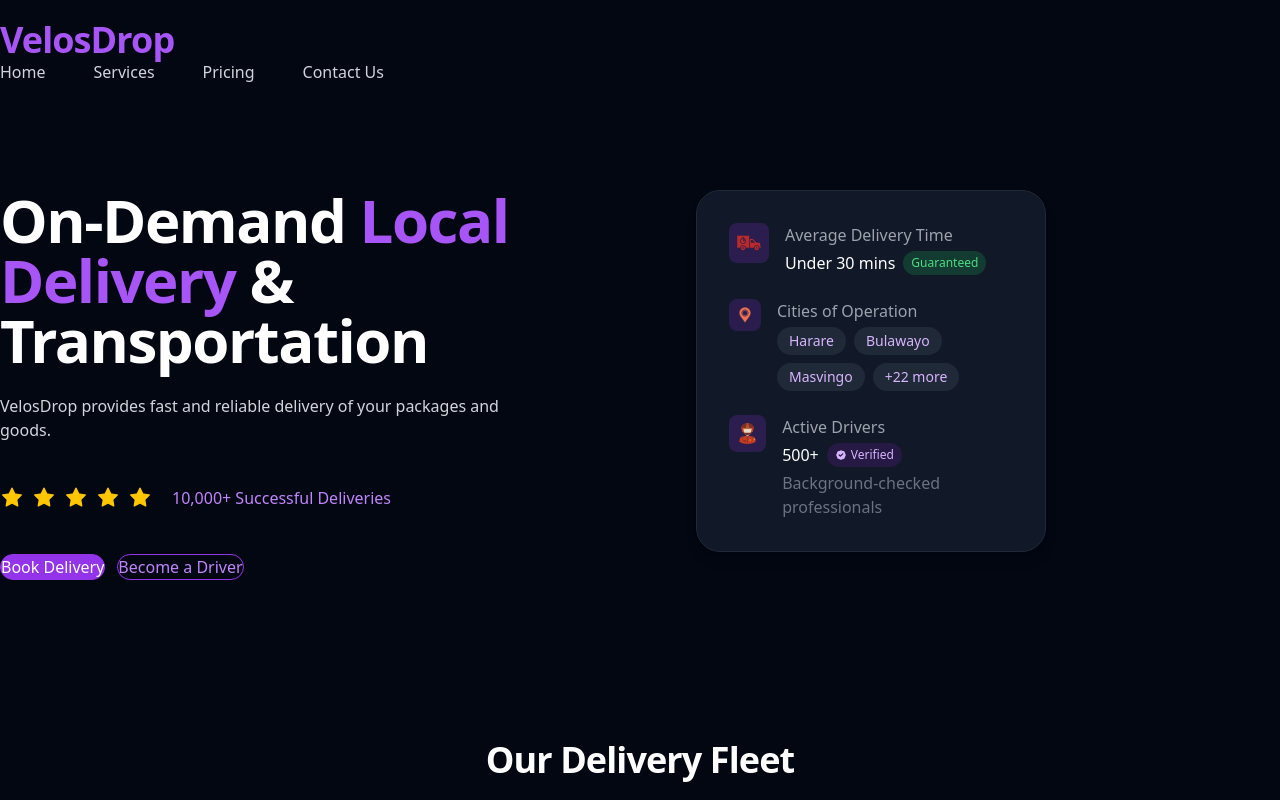
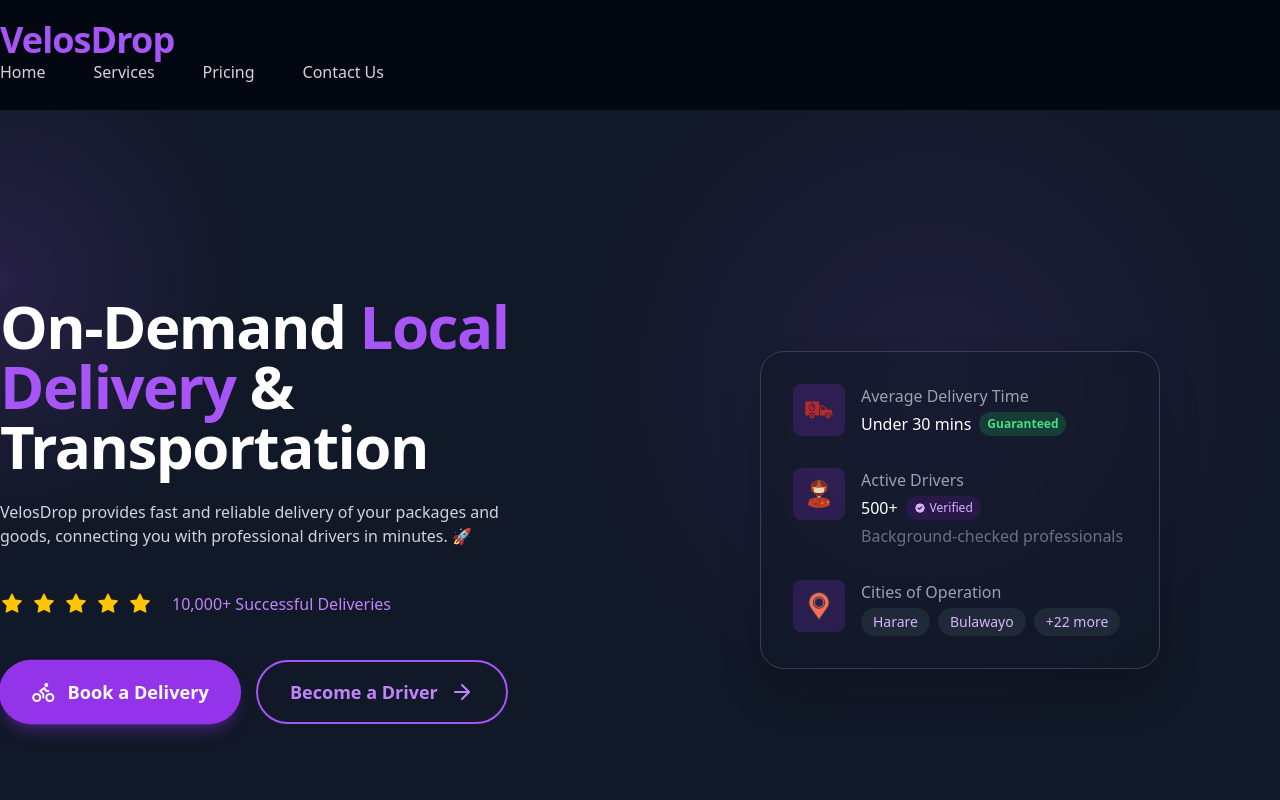
Before and after one commit to velosdrop/velosdrop, a Next.js app: page / in a window 1280 px wide. Shown: the top 800 px of the page. Built offline with nearby package versions, Linux system fonts and the light colour scheme.

Commit message:
updated the hero section

```diff
--- a/components/Hero.tsx
+++ b/components/Hero.tsx
@@ -1,33 +1,65 @@
 "use client";
 
-import Image from 'next/image'
-import Button from './Button'
-import { useRouter } from 'next/navigation'
+import Image from 'next/image';
+import { useRouter } from 'next/navigation';
+import { motion, type Variants } from 'framer-motion';
+import { ArrowRight, Bike } from 'lucide-react'; // You might need to run: npm install lucide-react
 
 const Hero = () => {
-  const router = useRouter()
+  const router = useRouter();
 
   const handleBecomeDriverClick = () => {
     // Redirect to driver otp authentication
-    router.push('/driver/registration')
-  }
+    router.push('/driver/registration');
+  };
 
   const handleBookDeliveryClick = () => {
     // Redirect to customer login page
-    router.push('/customer/customer-login')
-  }
+    router.push('/customer/customer-login');
+  };
+
+  // Animation variants for Framer Motion, now correctly typed
+  const containerVariants: Variants = {
+    hidden: { opacity: 0 },
+    visible: {
+      opacity: 1,
+      transition: { staggerChildren: 0.2, delayChildren: 0.3 }
+    }
+  };
+
+  const itemVariants: Variants = {
+    hidden: { y: 20, opacity: 0 },
+    visible: {
+      y: 0,
+      opacity: 1,
+      transition: { type: 'spring', stiffness: 100 }
+    }
+  };
 
   return (
-    <section className="max-container padding-container flex flex-col gap-20 py-10 pb-32 md:gap-28 lg:py-20 xl:flex-row bg-dark-950">
-      <div className="relative z-20 flex flex-1 flex-col xl:w-1/2">
-        <h1 className="bold-52 lg:bold-88 text-white">
+    <section className="relative min-h-screen max-container padding-container flex flex-col items-center justify-center lg:py-20 xl:flex-row bg-gray-900 text-white overflow-hidden">
+      {/* Animated Gradient Background */}
+      <div className="absolute inset-0 z-0">
+        <div className="absolute bottom-0 left-[-20%] right-[-20%] top-[-10%] h-[500px] w-[500px] rounded-full bg-[radial-gradient(circle_farthest-side,rgba(168,85,247,0.15),rgba(255,255,255,0))]"></div>
+        <div className="absolute bottom-[-20%] right-[0%] top-[-10%] h-[700px] w-[700px] rounded-full bg-[radial-gradient(circle_farthest-side,rgba(168,85,247,0.1),rgba(255,255,255,0))]"></div>
+      </div>
+
+      {/* Main Content */}
+      <motion.div
+        className="relative z-20 flex flex-1 flex-col items-center text-center xl:items-start xl:text-left xl:w-1/2"
+        variants={containerVariants}
+        initial="hidden"
+        animate="visible"
+      >
+        <motion.h1 variants={itemVariants} className="bold-52 lg:bold-88">
           On-Demand <span className="text-purple-500">Local Delivery</span> & Transportation
-        </h1>
-        <p className="regular-16 mt-6 text-gray-300 xl:max-w-[520px]">
-          VelosDrop provides fast and reliable delivery of your packages and goods.
-        </p>
+        </motion.h1>
 
-        <div className="my-11 flex items-center gap-5">
+        <motion.p variants={itemVariants} className="regular-16 mt-6 text-gray-300 xl:max-w-[520px]">
+          VelosDrop provides fast and reliable delivery of your packages and goods, connecting you with professional drivers in minutes. 🚀
+        </motion.p>
+
+        <motion.div variants={itemVariants} className="my-11 flex flex-col sm:flex-row items-center gap-5">
           <div className="flex items-center gap-2">
             {Array(5).fill(1).map((_, index) => (
               <Image
@@ -42,74 +74,63 @@ const Hero = () => {
           <p className="bold-16 lg:bold-20 text-purple-400">
             10,000+ Successful Deliveries
           </p>
-        </div>
+        </motion.div>
 
-        <div className="flex flex-col w-full gap-3 sm:flex-row">
-          <Button
-            type="button"
-            title="Book Delivery"
-            variant="btn_purple"
+        <motion.div variants={itemVariants} className="flex flex-col w-full gap-4 sm:flex-row">
+          <motion.button
             onClick={handleBookDeliveryClick}
-          />
-          <Button
-            type="button"
-            title="Become a Driver"
-            variant="btn_dark_purple_outline"
+            className="flex items-center justify-center gap-3 rounded-full bg-purple-600 px-8 py-4 text-lg font-bold text-white shadow-lg shadow-purple-600/30 transition-all hover:bg-purple-700 focus:outline-none focus:ring-4 focus:ring-purple-400"
+            whileHover={{ scale: 1.05, y: -5 }}
+            whileTap={{ scale: 0.95 }}
+            animate={{ scale: [1, 1.03, 1] }}
+            transition={{ duration: 1.5, repeat: Infinity }}
+          >
+            <Bike size={24} />
+            Book a Delivery
+          </motion.button>
+
+          <motion.button
             onClick={handleBecomeDriverClick}
-          />
-        </div>
-      </div>
-      <div className="relative flex flex-1 items-start">
-        <div className="relative z-20 flex w-full max-w-[350px] flex-col gap-6 rounded-3xl bg-gray-900 border border-gray-800 p-8 shadow-lg hover:shadow-purple-500/20 transition-all">
+            className="flex items-center justify-center gap-3 rounded-full border-2 border-purple-500 px-8 py-4 text-lg font-bold text-purple-400 transition-all hover:bg-purple-500 hover:text-white focus:outline-none focus:ring-4 focus:ring-purple-500/50"
+            whileHover={{ scale: 1.05, y: -5 }}
+            whileTap={{ scale: 0.95 }}
+          >
+            Become a Driver
+            <ArrowRight size={24} />
+          </motion.button>
+        </motion.div>
+      </motion.div>
+
+      {/* Right Side Info Card */}
+      <motion.div
+        className="relative hidden xl:flex flex-1 items-start justify-center"
+        initial={{ opacity: 0, x: 100 }}
+        animate={{ opacity: 1, x: 0 }}
+        transition={{ duration: 0.8, delay: 0.8, ease: "easeOut" }}
+      >
+        <motion.div
+          className="relative z-20 flex w-full max-w-[400px] flex-col gap-8 rounded-3xl bg-gray-900/50 border border-gray-700 p-8 shadow-2xl backdrop-blur-md"
+          whileHover={{ y: -10, boxShadow: '0 20px 30px -10px rgba(168, 85, 247, 0.3)' }}
+          transition={{ type: 'spring', stiffness: 300 }}
+        >
           {/* Delivery Time */}
           <div className="flex items-start gap-4">
-            <div className="p-2 bg-purple-600/20 rounded-lg">
-              <Image
-                src="deliverytime.svg"
-                alt="Delivery time"
-                width={24}
-                height={24}
-              />
+            <div className="p-3 bg-purple-600/20 rounded-lg">
+              <Image src="/deliverytime.svg" alt="Delivery time" width={28} height={28} />
             </div>
             <div>
               <p className="regular-14 text-gray-400 mb-1">Average Delivery Time</p>
               <div className="flex items-center gap-2">
                 <p className="bold-20 text-white">Under 30 mins</p>
-                <span className="text-xs px-2 py-1 bg-green-500/20 text-green-400 rounded-full">Guaranteed</span>
-              </div>
-            </div>
-          </div>
-
-          {/* Cities of Operation */}
-          <div className="flex items-start gap-4">
-            <div className="p-2 bg-purple-600/20 rounded-lg">
-              <Image
-                src="location.svg"
-                alt="Cities"
-                width={24}
-                height={24}
-              />
-            </div>
-            <div>
-              <p className="regular-14 text-gray-400 mb-1">Cities of Operation</p>
-              <div className="flex flex-wrap gap-2">
-                <span className="text-sm px-3 py-1 bg-gray-800 text-purple-300 rounded-full">Harare</span>
-                <span className="text-sm px-3 py-1 bg-gray-800 text-purple-300 rounded-full">Bulawayo</span>
-                <span className="text-sm px-3 py-1 bg-gray-800 text-purple-300 rounded-full">Masvingo</span>
-                <span className="text-sm px-3 py-1 bg-gray-800 text-purple-300 rounded-full">+22 more</span>
+                <span className="text-xs px-2 py-1 bg-green-500/20 text-green-400 rounded-full font-semibold">Guaranteed</span>
               </div>
             </div>
           </div>
 
           {/* Active Drivers */}
           <div className="flex items-start gap-4">
-            <div className="p-2 bg-purple-600/20 rounded-lg">
-              <Image
-                src="driver.svg"
-                alt="Drivers"
-                width={24}
-                height={24}
-              />
+            <div className="p-3 bg-purple-600/20 rounded-lg">
+              <Image src="/driver.svg" alt="Drivers" width={28} height={28} />
             </div>
             <div>
               <p className="regular-14 text-gray-400 mb-1">Active Drivers</p>
@@ -125,10 +146,25 @@ const Hero = () => {
               <p className="regular-12 text-gray-500 mt-1">Background-checked professionals</p>
             </div>
           </div>
-        </div>
-      </div>
+
+          {/* Cities of Operation */}
+          <div className="flex items-start gap-4">
+            <div className="p-3 bg-purple-600/20 rounded-lg">
+              <Image src="/location.svg" alt="Cities" width={28} height={28} />
+            </div>
+            <div>
+              <p className="regular-14 text-gray-400 mb-1">Cities of Operation</p>
+              <div className="flex flex-wrap gap-2">
+                <span className="text-sm px-3 py-1 bg-gray-800 text-purple-300 rounded-full">Harare</span>
+                <span className="text-sm px-3 py-1 bg-gray-800 text-purple-300 rounded-full">Bulawayo</span>
+                <span className="text-sm px-3 py-1 bg-gray-800 text-purple-300 rounded-full">+22 more</span>
+              </div>
+            </div>
+          </div>
+        </motion.div>
+      </motion.div>
     </section>
-  )
-}
+  );
+};
 
-export default Hero
+export default Hero;
--- a/package.json
+++ b/package.json
@@ -28,7 +28,7 @@
     "dotenv": "^17.2.1",
     "drizzle-orm": "^0.44.3",
     "firebase": "^12.0.0",
-    "framer-motion": "^12.23.11",
+    "framer-motion": "^12.23.12",
     "input-otp": "^1.4.2",
     "loadash": "^1.0.0",
     "lodash": "^4.17.21",
```
Also changed, not shown: 1 other file (tests, documents, lock files or other folders).
